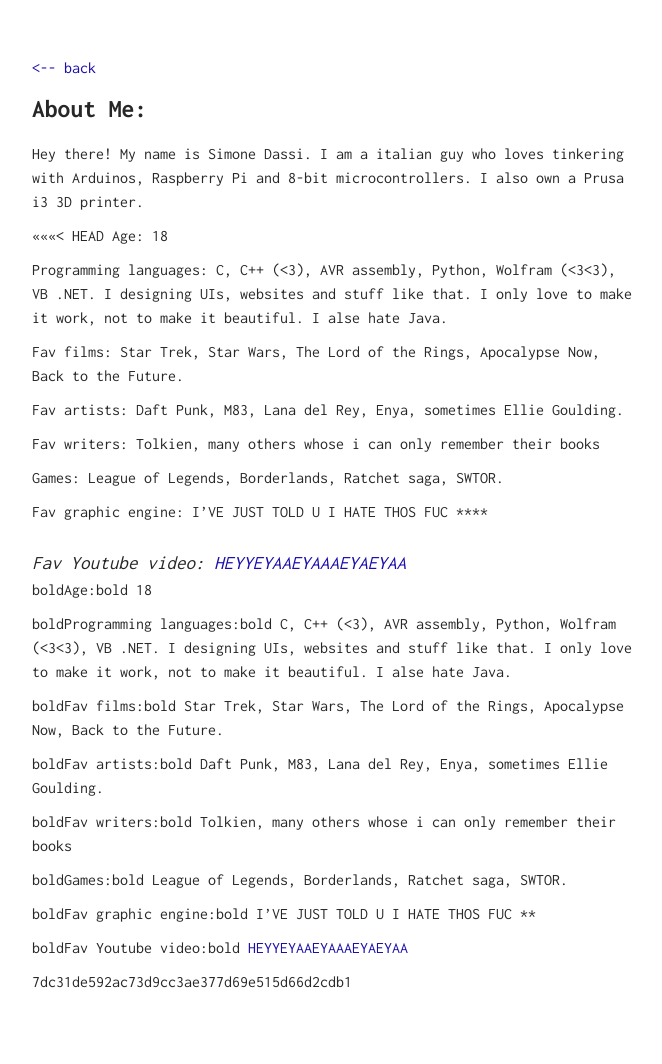
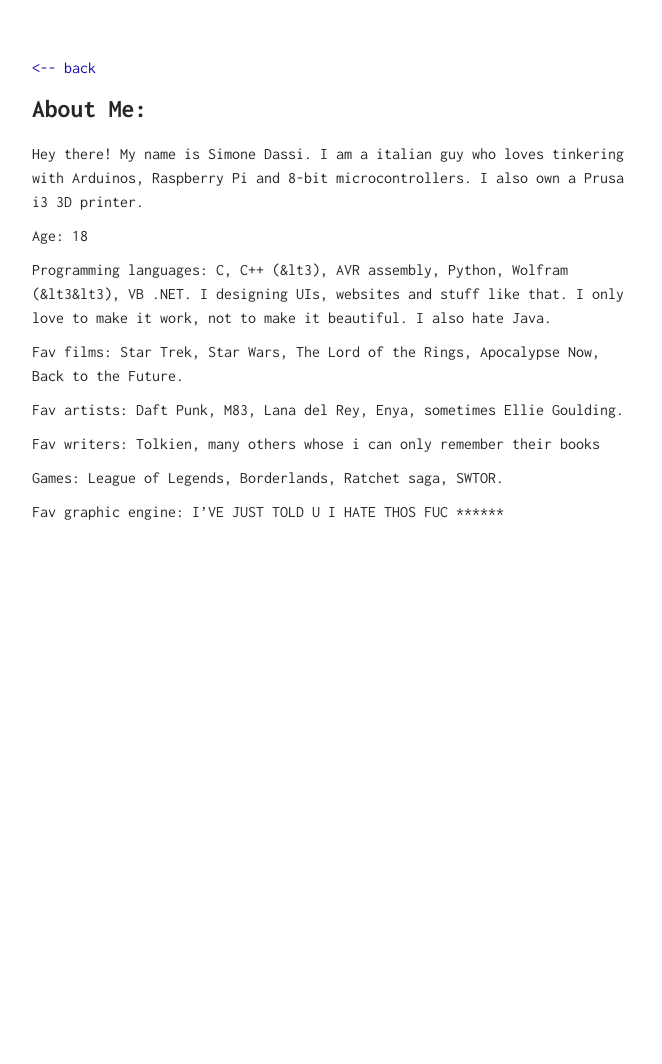
Before and after one commit to SimoDax/simodax.github.io, a Jekyll site: the page built from me/index.md, in a window 1280 px wide. Shown: the whole page, without its empty margins (308-970 px from the left). Built offline with Jekyll 4.4.1, drawn with Linux system fonts in a browser that asks for light colours; after the commit the page ends 900 px from its top, so only the background shows below that.

Commit message:
Updated index.md

```diff
--- a/me/index.md
+++ b/me/index.md
@@ -1,14 +1,14 @@
 ---
 layout: about
+published: true
 ---
 
 Hey there! My name is Simone Dassi. I am a italian guy who loves tinkering with Arduinos, Raspberry Pi and 8-bit microcontrollers. I also own a Prusa i3 3D printer.
 
 
-<<<<<<< HEAD
 **Age:** 18
 
-**Programming languages:** C, C++ (<3), AVR assembly, Python, Wolfram (<3<3), VB .NET. I designing UIs, websites and stuff like that. I only love to make it work, not to make it beautiful. I alse hate Java.
+**Programming languages:** C, C++ (&lt3), AVR assembly, Python, Wolfram (&lt3&lt3), VB .NET. I designing UIs, websites and stuff like that. I only love to make it work, not to make it beautiful. I also hate Java.
 
 **Fav films:** Star Trek, Star Wars, The Lord of the Rings, Apocalypse Now, Back to the Future.
 
@@ -18,23 +18,4 @@
 
 **Games:** League of Legends, Borderlands, Ratchet saga, SWTOR.
 
-**Fav graphic engine:** I'VE JUST TOLD U I HATE THOS FUC ********
-
-**Fav Youtube video:** [HEYYEYAAEYAAAEYAEYAA](https://www.youtube.com/watch?v=ZZ5LpwO-An4)
-=======
-**bold**Age:**bold** 18
-
-**bold**Programming languages:**bold** C, C++ (<3), AVR assembly, Python, Wolfram (<3<3), VB .NET. I designing UIs, websites and stuff like that. I only love to make it work, not to make it beautiful. I alse hate Java.
-
-**bold**Fav films:**bold** Star Trek, Star Wars, The Lord of the Rings, Apocalypse Now, Back to the Future.
-
-**bold**Fav artists:**bold** Daft Punk, M83, Lana del Rey, Enya, sometimes Ellie Goulding.
-
-**bold**Fav writers:**bold** Tolkien, many others whose i can only remember their books
-
-**bold**Games:**bold** League of Legends, Borderlands, Ratchet saga, SWTOR.
-
-**bold**Fav graphic engine:**bold** I'VE JUST TOLD U I HATE THOS FUC ******
-
-**bold**Fav Youtube video:**bold** [HEYYEYAAEYAAAEYAEYAA](https://www.youtube.com/watch?v=ZZ5LpwO-An4)
->>>>>>> 7dc31de592ac73d9cc3ae377d69e515d66d2cdb1
+**Fav graphic engine:** I'VE JUST TOLD U I HATE THOS FUC \*\*\*\*\*\*
```
